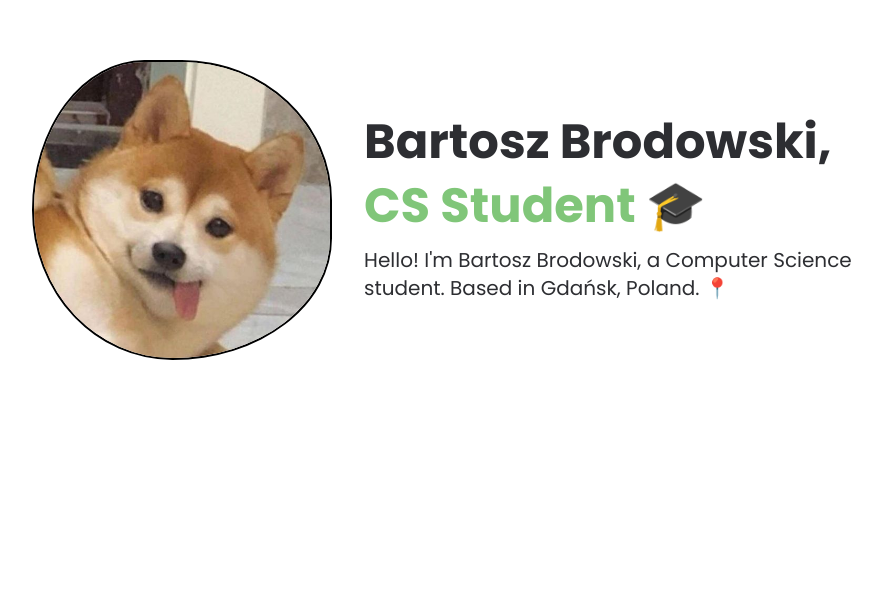
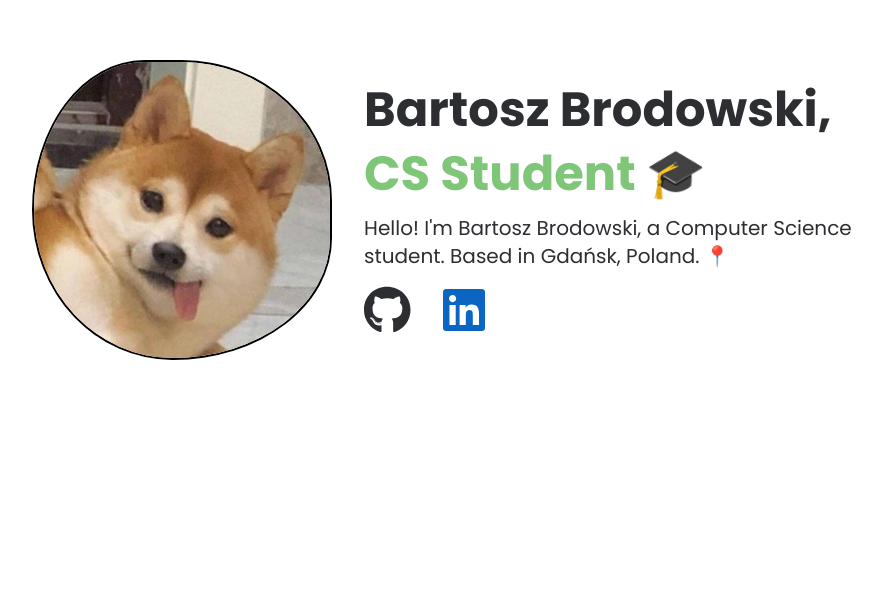
Before and after one commit to BartoszBrodowski/old-portfolio, a React (Vite) app: page / in a window 1280 px wide. Shown: the part 190-800 px from the top of the page, without its empty margins (197-1079 px from the left). Built offline with nearby package versions, Linux system fonts and the light colour scheme.

Commit message:
Add Links to Introduction

```diff
--- a/package.json
+++ b/package.json
@@ -10,6 +10,9 @@
     "preview": "vite preview"
   },
   "dependencies": {
+    "@fortawesome/fontawesome-svg-core": "^6.4.0",
+    "@fortawesome/free-brands-svg-icons": "^6.4.0",
+    "@fortawesome/react-fontawesome": "^0.2.0",
     "react": "^18.2.0",
     "react-dom": "^18.2.0",
     "react-hook-form": "^7.44.3",
--- a/src/components/Introduction/index.tsx
+++ b/src/components/Introduction/index.tsx
@@ -1,6 +1,6 @@
 import { TypeAnimation } from 'react-type-animation';
-
 import ProfileImage from '../ProfileImage';
+import Links from '../Links';
 
 const Introduction = () => {
 	return (
@@ -21,6 +21,7 @@ const Introduction = () => {
 				<span className='text-xl'>
 					Hello! I'm Bartosz Brodowski, a Computer Science student. Based in Gdańsk, Poland. 📍
 				</span>
+				<Links />
 			</div>
 		</div>
 	);
--- /dev/null
+++ b/src/components/Links/index.tsx
@@ -0,0 +1,25 @@
+import { FontAwesomeIcon } from '@fortawesome/react-fontawesome';
+import { faGithub, faLinkedin } from '@fortawesome/free-brands-svg-icons';
+
+const Links = () => {
+	return (
+		<div className='flex gap-8'>
+			<a href='https://github.com/BartoszBrodowski' target='_blank'>
+				<FontAwesomeIcon
+					className='hover:cursor-pointer text-main-black duration-300 hover:scale-125'
+					size='3x'
+					icon={faGithub}
+				/>
+			</a>
+			<a href='https://www.linkedin.com/in/bartoszbrodowski/' target='_blank'>
+				<FontAwesomeIcon
+					className='hover:cursor-pointer text-linkedin-blue duration-300 hover:scale-125'
+					size='3x'
+					icon={faLinkedin}
+				/>
+			</a>
+		</div>
+	);
+};
+
+export default Links;
--- a/tailwind.config.js
+++ b/tailwind.config.js
@@ -8,6 +8,7 @@ export default {
 				'main-white': '#f2eded',
 				'main-offwhite': '#f0f0f1',
 				'main-green': '#80c679',
+				'linkedin-blue': '#0a66c2',
 			},
 			fontFamily: {
 				poppins: ['Poppins', 'sans-serif'],
```
Also changed, not shown: 1 other file (tests, documents, lock files or other folders).
